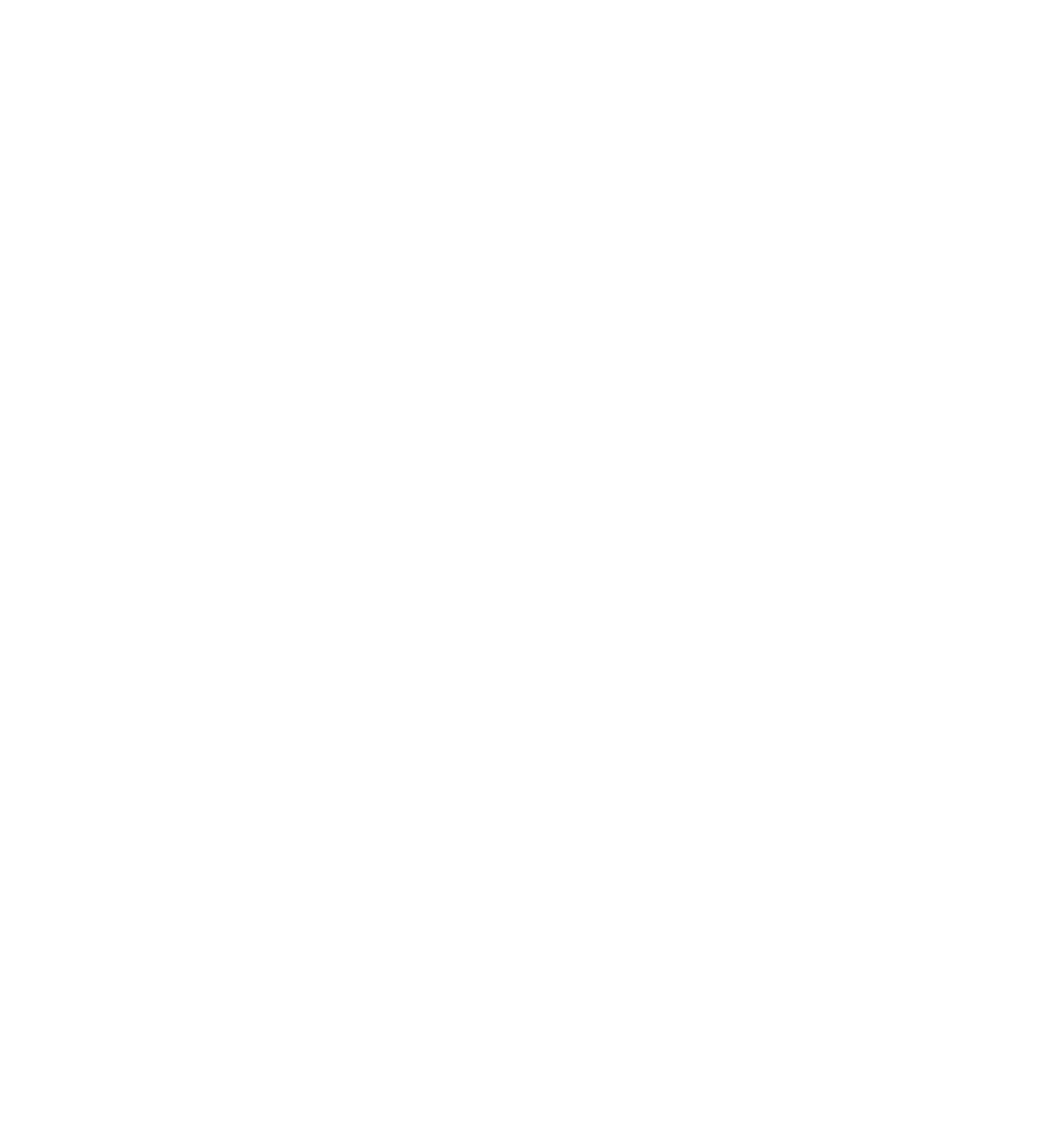
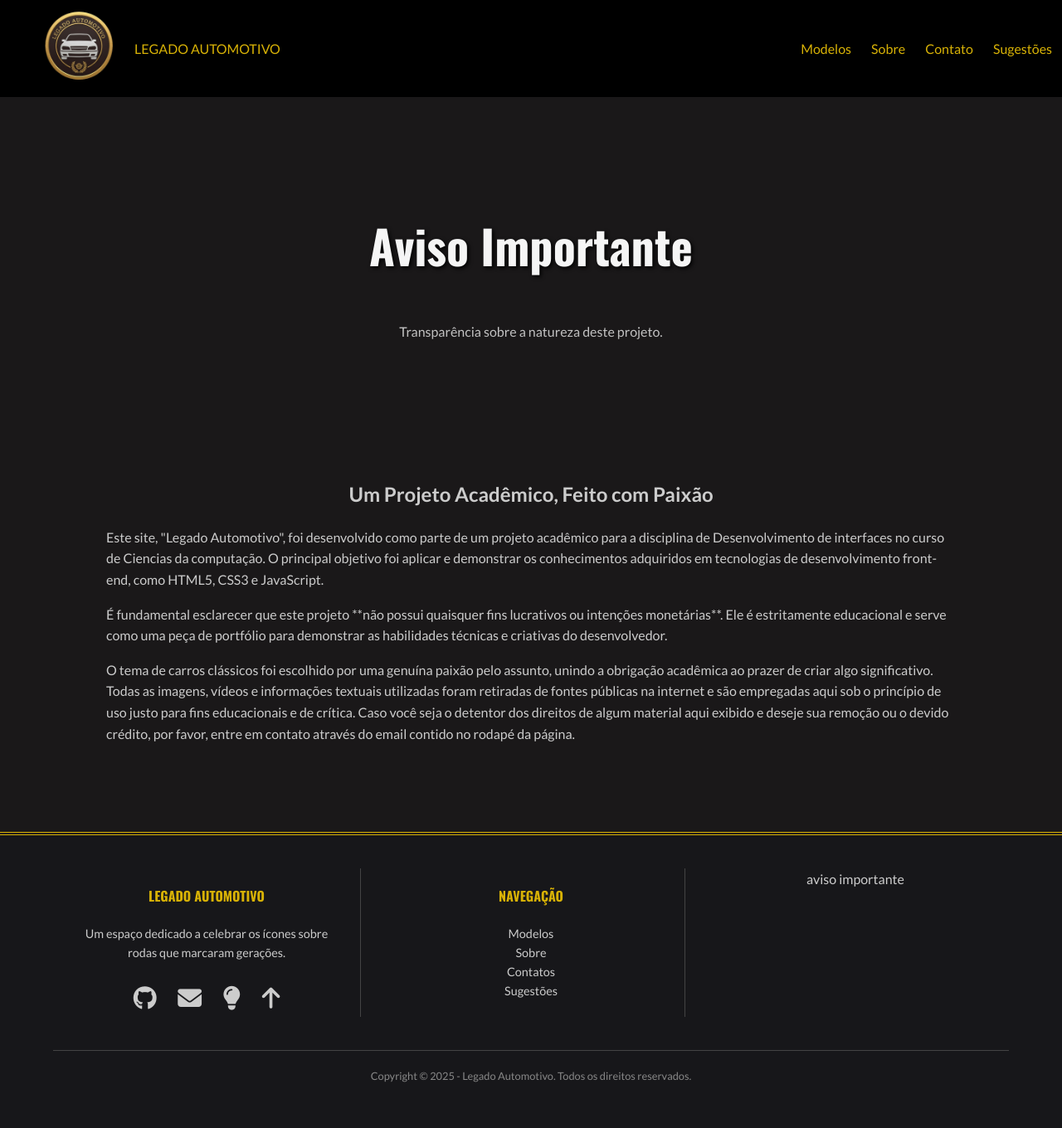
Before and after one commit to GabrielSSegatto/Projeto-legado-automotivo, a plain HTML site: page paginas/aviso.html in a window 1280 px wide. Shown: the whole page at 83% size. Before the commit the page ends 800 px from the top, so only its background shows below. Drawn offline with nearby package versions, Linux system fonts and the light colour scheme.

```diff
--- a/paginas/aviso.html
+++ b/paginas/aviso.html
@@ -0,0 +1,114 @@
+<!DOCTYPE html>
+<html lang="en">
+  <head>
+    <meta charset="UTF-8" />
+    <meta name="viewport" content="width=device-width, initial-scale=1.0" />
+    <link rel="stylesheet" href="../style.css" />
+    <title>legado automotivo</title>
+    <link
+      rel="icon"
+      href="../imagens/Gemini_Generated_Image_38nso038nso038ns_1_-removebg-preview(1).png"
+    />
+  </head>
+
+  <body>
+    <header>
+      <!--MENU-->
+      <nav>
+        <ul class="menu">
+          <a href="index.html">
+            <li>
+              <img
+                src="../imagens/Gemini_Generated_Image_38nso038nso038ns_1_-removebg-preview(1).png"
+                alt="Logo"
+              />
+            </li>
+          </a>
+          <li><a href="../index.html">LEGADO AUTOMOTIVO</a></li>
+          <li><a href="modelos.html">Modelos</a></li>
+          <li><a href="sobre.html">Sobre</a></li>
+          <li><a href="contato.html">Contato</a></li>
+          <li><a href="sugestoes.html">Sugestões</a></li>
+        </ul>
+      </nav>
+    </header>
+
+
+    <main>
+    <section class="pagina-hero aviso-hero efeito-fusao">
+        <div class="pagina-hero-conteudo">
+            <h1>Aviso Importante</h1>
+            <p>Transparência sobre a natureza deste projeto.</p>
+        </div>
+    </section>
+
+    <div class="coluna-artigo">
+        <div class="secao-conteudo">
+            <h2>Um Projeto Acadêmico, Feito com Paixão</h2>
+            <p>
+                Este site, "Legado Automotivo", foi desenvolvido como parte de um projeto acadêmico para a disciplina de Desenvolvimento de interfaces no curso de Ciencias da computação. O principal objetivo foi aplicar e demonstrar os conhecimentos adquiridos em tecnologias de desenvolvimento front-end, como HTML5, CSS3 e JavaScript.
+            </p>
+            <p>
+                É fundamental esclarecer que este projeto **não possui quaisquer fins lucrativos ou intenções monetárias**. Ele é estritamente educacional e serve como uma peça de portfólio para demonstrar as habilidades técnicas e criativas do desenvolvedor.
+            </p>
+            <p>
+                O tema de carros clássicos foi escolhido por uma genuína paixão pelo assunto, unindo a obrigação acadêmica ao prazer de criar algo significativo. Todas as imagens, vídeos e informações textuais utilizadas foram retiradas de fontes públicas na internet e são empregadas aqui sob o princípio de uso justo para fins educacionais e de crítica. Caso você seja o detentor dos direitos de algum material aqui exibido e deseje sua remoção ou o devido crédito, por favor, entre em contato através do email contido no rodapé da página.
+            </p>
+        </div>
+    </div>
+</main>
+
+    <footer class="rodape">
+      <div class="rodape-container">
+        <div class="rodape-coluna">
+          <h4>Legado automotivo</h4>
+          <p>
+            Um espaço dedicado a celebrar os ícones sobre rodas que marcaram
+            gerações.
+          </p>
+
+          <div class="rodape-icones">
+            <a
+              href="https://github.com/GabrielSSegatto"
+              title="Veja meu GitHub"
+              target="_blank"
+            >
+              <i class="fa-brands fa-github"></i>
+            </a>
+            <a
+              href="mailto:gabriels080404@gmail.com"
+              title="Entre em contato por E-mail"
+            >
+              <i class="fa-solid fa-envelope"></i>
+            </a>
+            <a href="paginas/sugestoes.html" title="Envie uma sugestão">
+              <i class="fa-solid fa-lightbulb"></i>
+            </a>
+            <a href="#" title="Voltar ao topo">
+              <i class="fa-solid fa-arrow-up"></i>
+            </a>
+          </div>
+        </div>
+
+        <div class="rodape-coluna">
+          <h4>Navegação</h4>
+          <ul>
+            <li><a href="paginas/modelos.html">Modelos</a></li>
+            <li><a href="paginas/sobre.html">Sobre</a></li>
+            <li><a href="paginas/contato.html">Contatos</a></li>
+            <li><a href="paginas/sugestoes.html">Sugestões</a></li>
+          </ul>
+        </div>
+
+        <div class="rodape-coluna">
+          <a href="paginas/aviso.html">aviso importante</a>
+        </div>
+      </div>
+
+      <p class="rodape-direitos">
+        Copyright &copy; 2025 - Legado Automotivo. Todos os direitos reservados.
+      </p>
+    </footer>
+
+  </body>
+</html>
--- a/style.css
+++ b/style.css
@@ -232,7 +232,7 @@ body {
 }
 
 .pagina-hero {
-  height: 40vh;
+  height: 50vh;
   background-size: cover;
   background-position: center;
   display: flex;
@@ -240,10 +240,32 @@ body {
   align-items: center;
   text-align: center;
   color: whitesmoke;
-  position: relative; /*Garantir que o after se posicione em relação ao pagina-hero*/
+  position: relative;
+  /*Garantir que o after se posicione em relação ao pagina-hero*/
   overflow: hidden;
 }
 
+.hero-video {
+  position: absolute;
+  top: 50%;
+  left: 50%;
+  transform: translate(-50%, -50%);
+  min-width: 100%;
+  min-height: 100%;
+  width: auto;
+  height: auto;
+  z-index: -2;
+}
+
+.hero-overlay {
+  position: absolute;
+  top: 0;
+  left: 0;
+  width: 100%;
+  height: 100%;
+  background-color: rgba(0, 0, 0, 0.6);
+  z-index: -1;
+}
 
 .omega-hero {
   background-image: linear-gradient(rgba(0, 0, 0, 0.6), rgba(0, 0, 0, 0.6)),
```
Also changed, not shown: main.js (+53 -0 lines).
